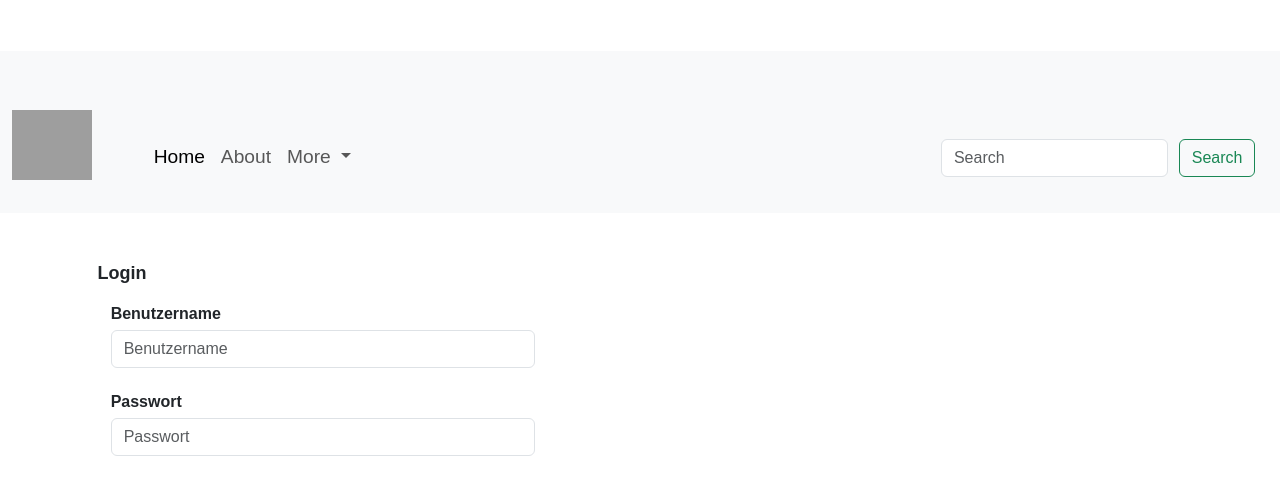
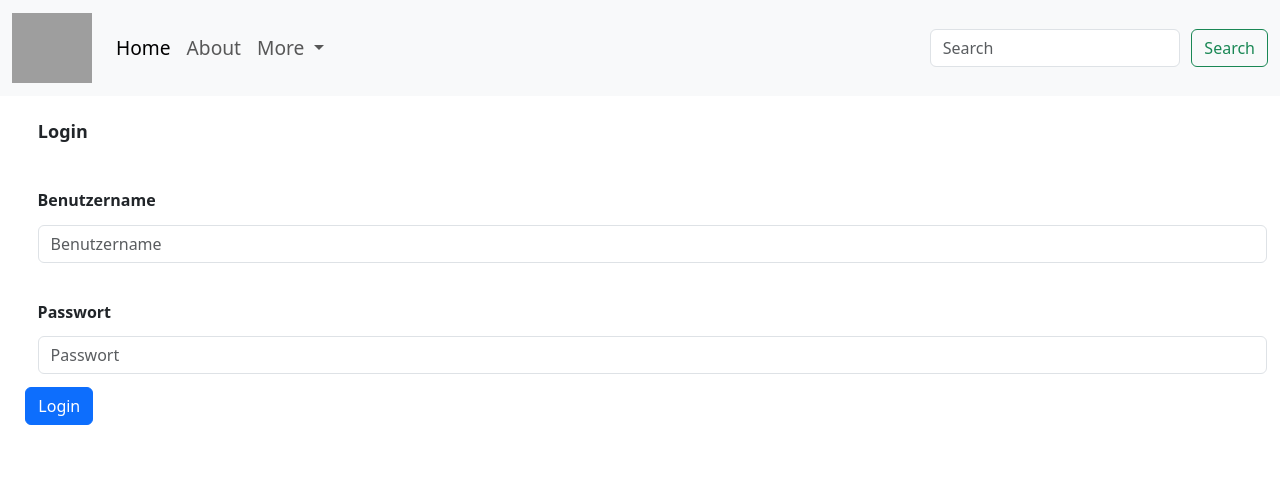
Before and after one commit to aoezalti/hotel, a PHP site: page /login.php in a window 1280 px wide. Shown: the top 495 px of the page. Run offline with PHP 8.4, Linux system fonts and the light colour scheme; grey boxes are pictures that could not be loaded.

Commit message:
fixed some design conflicts

```diff
--- a/login.php
+++ b/login.php
@@ -10,27 +10,10 @@
         </script>
         <div id="nav-placeholder"></div>
         <?php
-    include 'nav.php';
-    ?>
+    include 'nav.php'; ?>
       </head>
-    <style>
-        .main-div{
-            padding: 1%;
-            display: grid;
-        }
-        .password, .username, .form-group{
-            padding: 1%;
-        }
-        button,input, h3{
-            margin-left: 1%;
-        }
-
-    </style>
-
-<div class="container">
-    <div class="row justify-content-left">
-
-        <form class="col-5" method="post">
+<div class="main-div">
+    <form method="post">
             <h3>Login</h3>
             <div class="form-group">
                 <label class="username" for="inputUsername"style="font-weight: bold;">Benutzername</label>
@@ -40,8 +23,9 @@
                 <label class="password" for="exampleInputPassword1"style="font-weight: bold;">Passwort</label>
                 <input type="password" class="form-control" id="exampleInputPassword1" placeholder="Passwort">
             </div>
+           <button type ="submit" class="btn btn-primary">Login</button>
         </form>
     </div>
-</div>
 
+<link rel="stylesheet" href="./style.css">
 </html>
--- a/style.css
+++ b/style.css
@@ -1,10 +1,4 @@
-div{
-    margin-left: 2%;
-    margin-top: 2%;
-    justify-content: left;
-    font-family: Arial, Helvetica, sans-serif;
-  }
-  h1{
+h1{
     font-size: x-large;
     font-weight: bold;
   }
@@ -15,6 +9,7 @@ div{
   h3{
     font-size: large;
     font-weight: bold;
+    padding: 1%;
   }
 
 
@@ -22,11 +17,11 @@ div{
     padding: 1%;
     display: grid;
 }
-div,label{
-    padding: 1%;
-}
 button,input, h3{
     margin-left: 1%;
+}
+.password, .username, .form-group{
+  padding: 1%;
 }
 
 
```
